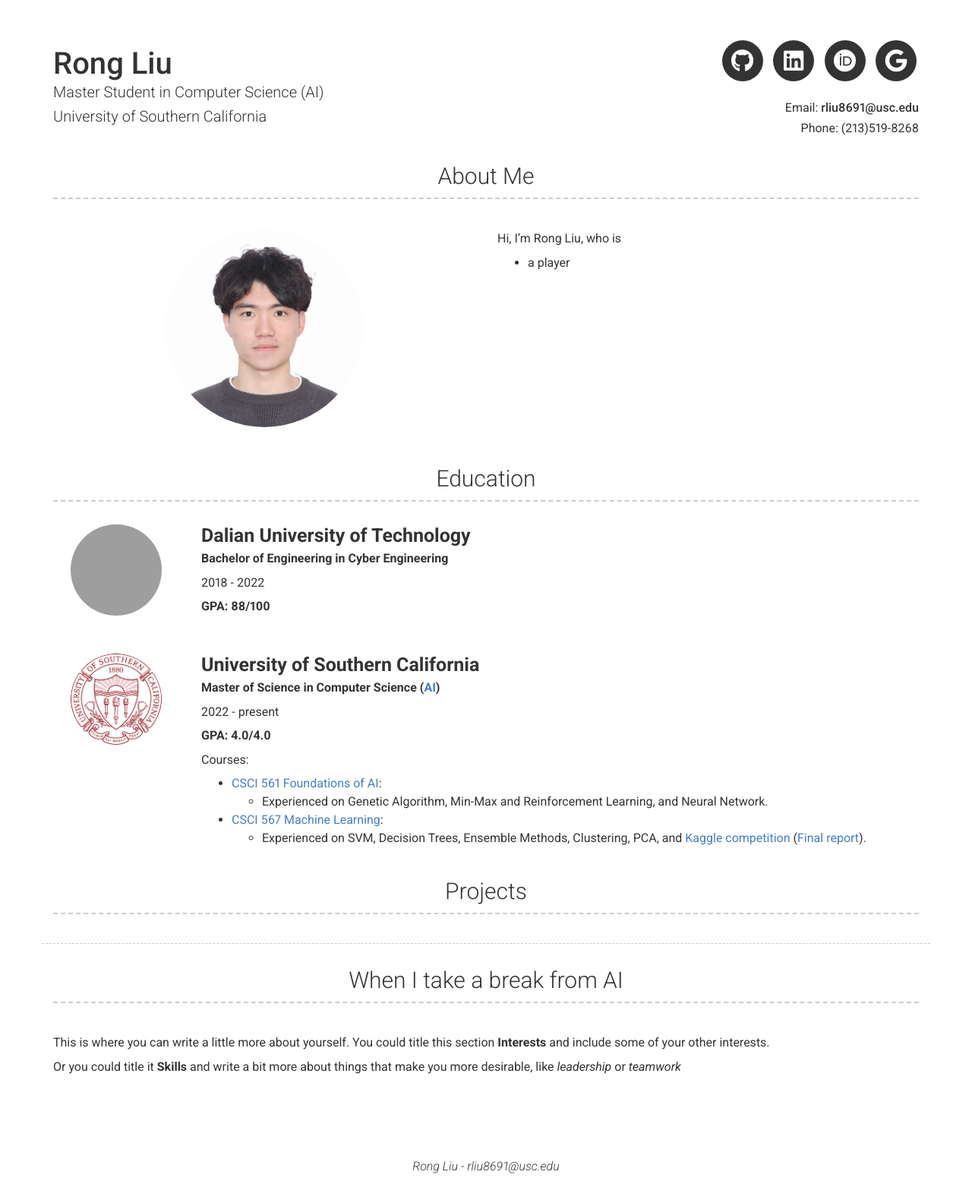
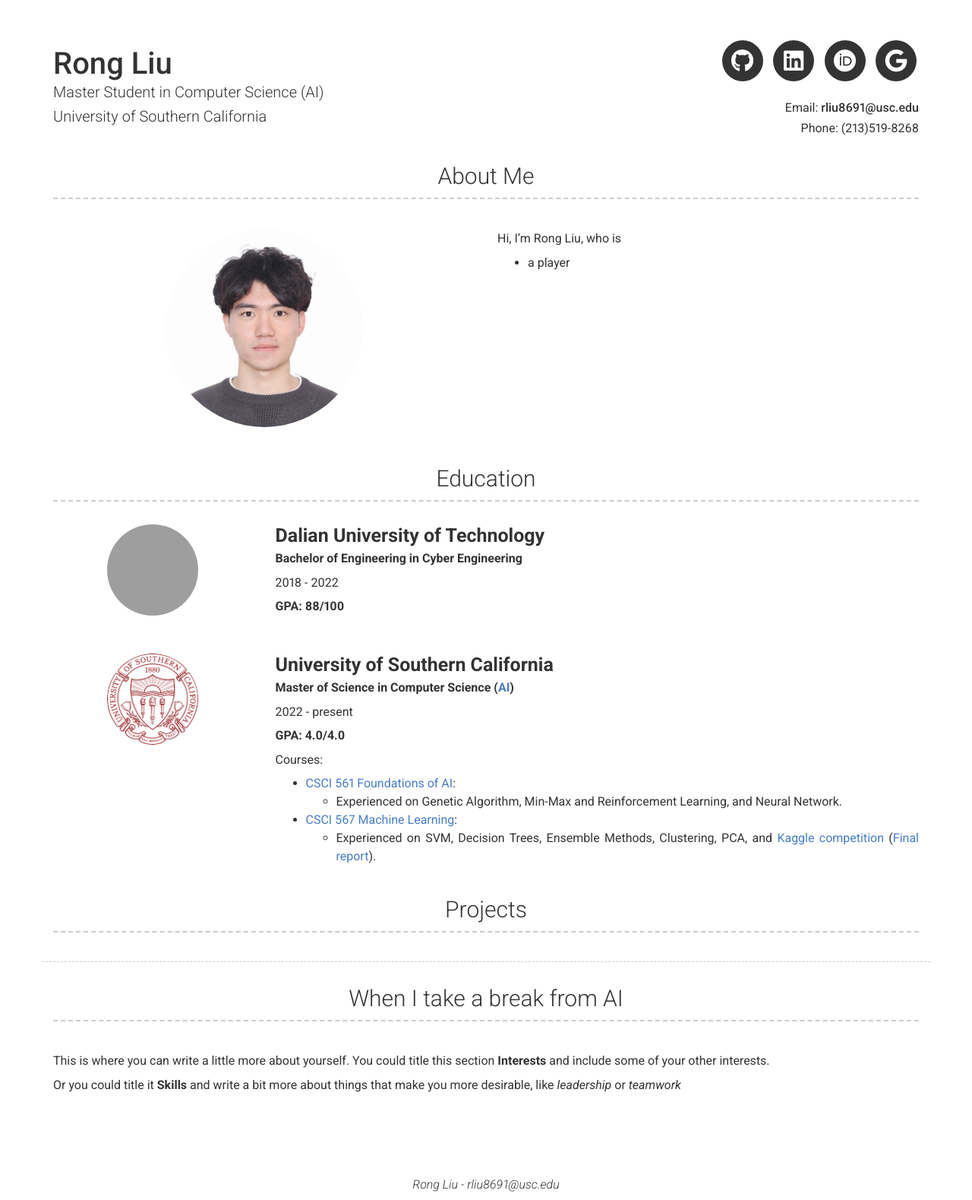
Before and after one commit to RongLiu-Leo/rongliu-leo.github.io, a Jekyll site: the page built from index.md, in a window 1280 px wide. Shown: the whole page at 76% size. Built offline with Jekyll 4.4.1, drawn with Linux system fonts in a browser that asks for light colours; nearby versions of some CDN libraries; before the commit the page ends 1555 px from its top, so only the background shows below that; grey boxes are pictures that could not be loaded.

Commit message:
Update section-list.html

```diff
--- a/_includes/section-list.html
+++ b/_includes/section-list.html
@@ -2,7 +2,7 @@
   <div class="row clearfix layout layout-{{item.layout | default: 'left'}} border-{{item.border | default: 'no'}}">
 
       {%- if item.seal -%}
-      <div class="col-xs-12 col-sm-2 col-md-2 no-print">
+      <div class="col-xs-12 col-sm-4 col-md-3 no-print">
         <img src="{{item.seal}}" style="  width: 120px;
         height: 120px;
         margin: 0 auto;
@@ -14,7 +14,7 @@
         background-repeat: repeat, no-repeat;"/>
       </div>
 
-      <div class="col-xs-12 col-sm-10 col-md-10 col-print-12 content">
+      <div class="col-xs-12 col-sm-8 col-md-9 col-print-12 content">
         <h4 id="{{ item.title | slugify }}"><b>{{ item.title }}</b></h4>
         {%- if item.sub_title -%}<p><b>{{ item.sub_title }}</b></p>{%- endif -%}
         {%- if item.caption -%}<p>{{ item.caption }}</p>{%- endif -%}
```
